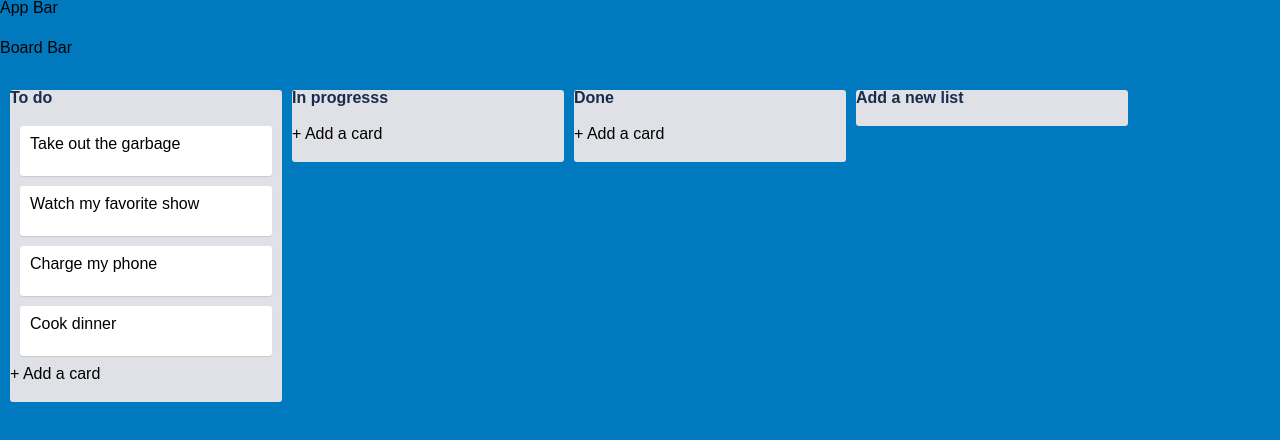
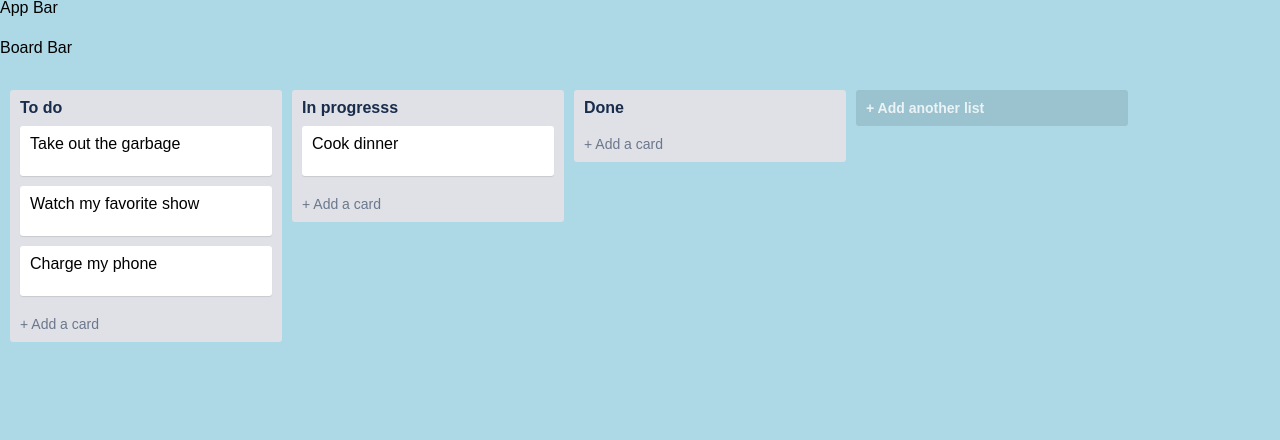
Before and after one commit to Dacredible/trello-board, a React (Create React App) app: page / in a window 1280 px wide. Shown: the top 440 px of the page. Built offline with nearby package versions, Linux system fonts and the light colour scheme.

Commit message:
added drag and drop within the same list

```diff
--- a/package.json
+++ b/package.json
@@ -4,6 +4,7 @@
   "private": true,
   "dependencies": {
     "react": "^16.8.6",
+    "react-beautiful-dnd": "^11.0.5",
     "react-dom": "^16.8.6",
     "react-scripts": "3.0.1",
     "uuid": "^3.3.2"
--- a/src/App.scss
+++ b/src/App.scss
@@ -6,6 +6,6 @@ html {
   height: 100vh;
   display: grid;
   grid-template-rows: 40px 50px 1fr;
-  background-color: #0079bf;
+  background-color: lightblue;
 
 }
--- a/src/components/TrelloBoard.jsx
+++ b/src/components/TrelloBoard.jsx
@@ -1,6 +1,7 @@
 import React, { Component } from 'react';
 import './TrelloBoard.scss';
 import uuidv1 from 'uuid/v1';
+import { DragDropContext } from 'react-beautiful-dnd';
 import initialData from '../initial-data';
 import TrelloList from './TrelloList';
 
@@ -11,7 +12,7 @@ export default class TrelloBoard extends Component {
     const { cards, lists } = this.state;
     const { listId, cardContent } = data;
     const newCard = {
-      id: uuidv1(),
+      id: `card-${uuidv1()}`,
       content: cardContent,
     };
 
@@ -38,23 +39,94 @@ export default class TrelloBoard extends Component {
     this.setState(newState);
   };
 
+  handleAddList = () => {
+    const { lists, listOrder } = this.state;
+    // eslint-disable-next-line no-alert
+    const listTitle = window.prompt('Please enter the title of new list');
+    if (listTitle === '') {
+      return;
+    }
+    const newList = {
+      id: `list-${uuidv1()}`,
+      title: listTitle,
+      cardOrder: [],
+    };
+    const newListOrder = Array.from(listOrder);
+    newListOrder.push(newList.id);
+    const newState = {
+      ...this.state,
+      lists: {
+        ...lists,
+        [newList.id]: newList,
+      },
+      listOrder: newListOrder,
+    };
+    this.setState(newState);
+  };
+
+  onDragEnd = (result) => {
+    const { draggableId, source, destination } = result;
+    const { lists } = this.state;
+
+    if (!destination) {
+      return;
+    }
+    if (
+      destination.droppableId === source.droppableId
+      && destination.index === source.index
+    ) {
+      return;
+    }
+
+    const startList = lists[source.droppableId];
+    const endList = lists[destination.droppableId];
+
+    if (startList.id === endList.id) {
+      // dragNdrop in same lsit
+      const newCardOrder = Array.from(startList.cardOrder);
+      newCardOrder.splice(source.index, 1);
+      newCardOrder.splice(destination.index, 0, draggableId);
+
+      const newList = {
+        ...startList,
+        cardOrder: newCardOrder,
+      };
+      const newState = {
+        ...this.state,
+        lists: {
+          ...lists,
+          [newList.id]: newList,
+        },
+      };
+
+      this.setState(newState);
+    }
+  };
+
   render() {
     const { cards, lists, listOrder } = this.state;
     return (
+      <DragDropContext onDragEnd={this.onDragEnd}>
         <main className="trello-board">
           {listOrder.map((listId) => {
             const list = lists[listId];
             const cardsArr = list.cardOrder.map(cardId => cards[cardId]);
             return (
-            <TrelloList key={list.id} list={list} cards={cardsArr} addCard={this.handleAddCard} />
+              <TrelloList
+                key={list.id}
+                list={list}
+                cards={cardsArr}
+                addCard={this.handleAddCard}
+              />
             );
           })}
-        <section className="trello-list__container">
-          <div className="trello-list">
-            <h2 className="trello-list__title">Add a new list</h2>
+          <section className="trello-list__container trello-list__add-new">
+            <div className="trello-list" onClick={this.handleAddList}>
+              <h2 className="trello-list__title">+ Add another list</h2>
             </div>
           </section>
         </main>
+      </DragDropContext>
     );
   }
 }
--- a/src/components/TrelloBoard.scss
+++ b/src/components/TrelloBoard.scss
@@ -15,6 +15,20 @@
   width: 272px;
   height: calc(100% - 27px);
   margin-left: 10px;
+  user-select: none;
+}
+
+.trello-list__add-new {
+
+  .trello-list {
+    cursor: pointer;
+    background-color: rgba(0, 0, 0, 0.1);
+
+    .trello-list__title {
+      font-size: 14px;
+      color: hsla(0, 0%, 100%, .8);
+    }
+  }
 }
 
 .trello-list {
@@ -29,14 +43,28 @@
 
 .trello-list__title {
   font-size: 16px;
-  height: 36px;
+  line-height: 36px;
   color: #182c4c;
   font-weight: bold;
+  padding: 0 10px;
 }
 
 .trello-list__button {
+  display: flex;
+  flex-direction: column;
+  justify-content: center;
   height: 36px;
   cursor: pointer;
+  padding: 0 10px;
+
+  &:hover {
+    background-color: rgba(9, 30, 66, .13);
+  }
+
+  .button__text {
+    color: #6b778c;
+    font-size: 14px;
+  }
 }
 
 .trello-card__container {
--- a/src/components/TrelloCard.jsx
+++ b/src/components/TrelloCard.jsx
@@ -1,5 +1,18 @@
 import React from 'react';
+import { Draggable } from 'react-beautiful-dnd';
 
-const TrelloCard = ({ content }) => <li className="trello-card">{content}</li>;
+const TrelloCard = ({ card, index }) => (
+  <Draggable draggableId={card.id} index={index}>
+    {provided => (
+      <li
+        {...provided.draggableProps}
+        {...provided.dragHandleProps}
+        ref={provided.innerRef}
+        className="trello-card">
+        {card.content}
+      </li>
+    )}
+  </Draggable>
+);
 
 export default TrelloCard;
--- a/src/components/TrelloList.jsx
+++ b/src/components/TrelloList.jsx
@@ -1,13 +1,17 @@
 import React from 'react';
+import { Droppable } from 'react-beautiful-dnd';
 import TrelloCard from './TrelloCard';
 
 const handleAddCard = (list, cb) => {
   // eslint-disable-next-line no-alert
-  const cardContent = window.prompt();
+  const cardContent = window.prompt('Please enter the content of new card');
+  if (cardContent === '') {
+    return;
+  }
   cb({ listId: list.id, cardContent });
 };
 
-const renderCards = cards => cards.map(card => <TrelloCard key={card.id} content={card.content} />);
+const renderCards = cards => cards.map((card, index) => <TrelloCard key={card.id} card={card} index={index} />);
 
 const TrelloList = (props) => {
   const { list, cards, addCard } = props;
@@ -16,14 +20,24 @@ const TrelloList = (props) => {
     <section className="trello-list__container">
       <div className="trello-list">
         <h2 className="trello-list__title">{list.title}</h2>
-        <ul className="trello-card__container">{renderCards(cards)}</ul>
+        <Droppable droppableId={list.id}>
+          {provided => (
+            <ul
+              {...provided.droppableProps}
+              ref={provided.innerRef}
+              className="trello-card__container">
+              {renderCards(cards)}
+              {provided.placeholder}
+            </ul>
+          )}
+        </Droppable>
         <div
           className="trello-list__button"
           type="button"
           onClick={() => {
             handleAddCard(list, addCard);
           }}>
-          + Add a card
+          <h3 className="button__text">+ Add a card</h3>
         </div>
       </div>
     </section>
--- a/src/initial-data.js
+++ b/src/initial-data.js
@@ -9,12 +9,12 @@ const initialData = {
     'list-1': {
       id: 'list-1',
       title: 'To do',
-      cardOrder: ['card-1', 'card-2', 'card-3', 'card-4'],
+      cardOrder: ['card-1', 'card-2', 'card-3'],
     },
     'list-2': {
       id: 'list-2',
       title: 'In progresss',
-      cardOrder: [],
+      cardOrder: ['card-4'],
     },
     'list-3': {
       id: 'list-3',
```
Also changed, not shown: 2 other files (tests, documents, lock files or other folders). Lines whose indentation alone changed are shown as unchanged.
